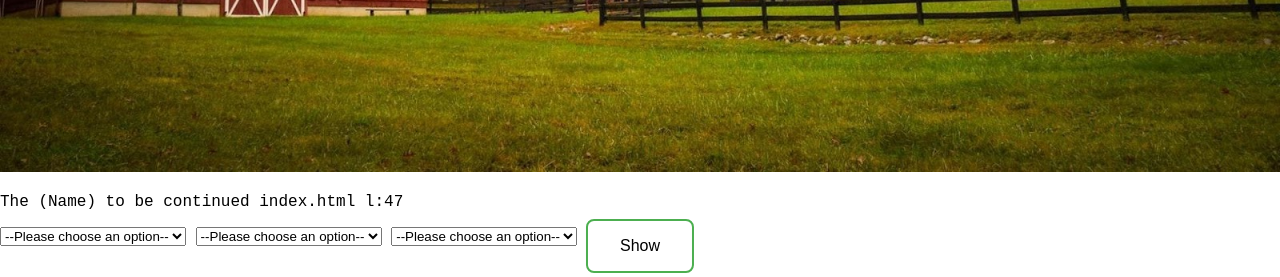
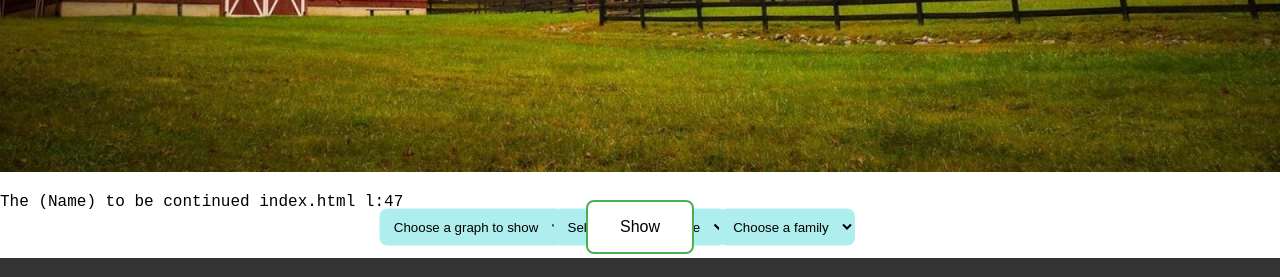
Before and after one commit to Eduart2001/P2_Harold_3, a Flask app: page / in a window 1280 px wide. Shown: the part 597-874 px from the top of the page. Run offline with Flask 2, Linux system fonts and the light colour scheme; data comes from the database, SQL or seed files in the repository; some libraries are stand-ins or nearby versions.

Commit message:
selects styling and centering

```diff
--- a/farm/farm/static/css/main.css
+++ b/farm/farm/static/css/main.css
@@ -63,18 +63,43 @@ header{
     background-color: white;
     color: black;
     border: 2px solid #4CAF50;
+    border-radius: 8px;
 }
 .button1:hover {
     background-color: #4CAF50;
     color: white;
 }
-.button1 {
-    border-radius: 8px;
+.center-button{
+    margin: 0;
+    position: absolute;
+    left: 50%;
+    -ms-transform: translate(-50%, -50%);
+    transform: translate(-50%, -50%);
 }
-.center {
+.center-select{
     margin: 0;
     position: absolute;
     left: 50%;
     -ms-transform: translate(-50%, -50%);
     transform: translate(-50%, -50%);
   }
+.left-select{
+    margin: 0;
+    position: absolute;
+    left: 36.9%;
+    -ms-transform: translate(-50%, -50%);
+    transform: translate(-50%, -50%);
+}
+.right-select{
+    margin: 0;
+    position: absolute;
+    left: 61.5%;
+    -ms-transform: translate(-50%, -50%);
+    transform: translate(-50%, -50%);
+}
+.select{
+    border-radius: 8px;
+    padding: 10px;
+    background-color:paleturquoise;
+    border:none;
+}
--- a/farm/farm/templates/index.html
+++ b/farm/farm/templates/index.html
@@ -54,26 +54,26 @@
 
     {%block graphics%}
         <div class="graphics-selector">
-            <select name="graph-to-display" id="graph-select">
-                <option value="">--Please choose an option--</option>
+            <select class="left-select select" name="graph-to-display" id="graph-select">
+                <option value="">Choose a graph to show</option>
                     <option value="0">Graph1</option>
                     <option value="1">Graph2</option>
                     <option value="2">Graph3</option>
             </select>
-            <select name="month" id="family-select">
-                <option value="">--Please choose an option--</option>
+            <select class="center-select select" name="month" id="family-select">
+                <option value="">Select a period of time</option>
                 {% for famille in familles%}
                     <option value="">{{famille}}</option>
                 {%endfor%}
             </select>
-            <select name="family" id="family-select">
-                <option value="">--Please choose an option--</option>
+            <select class="right-select select" name="family" id="family-select">
+                <option value="">Choose a family</option>
                 {% for famille in familles%}
                     <option value="">{{famille}}</option>
                 {%endfor%}
             </select>
         </div>
-        <div class="center">
+        <div class="center-button">
             <button class="button button1" onClick="graphic_creation(document.getElementById('graph-select').value)">Show</button><!--Bouton pour montrer le graphique-->
           </div>
         <!--<p id="demo"></p>-->
```
